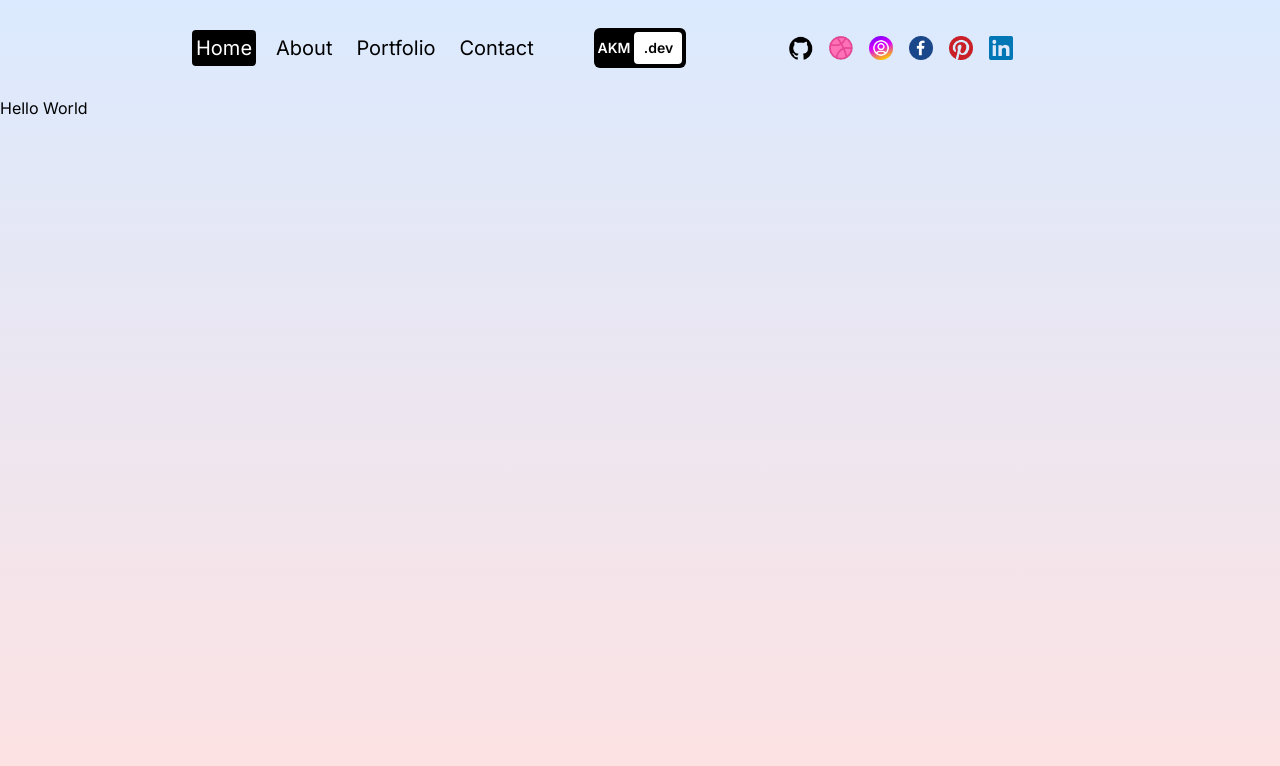
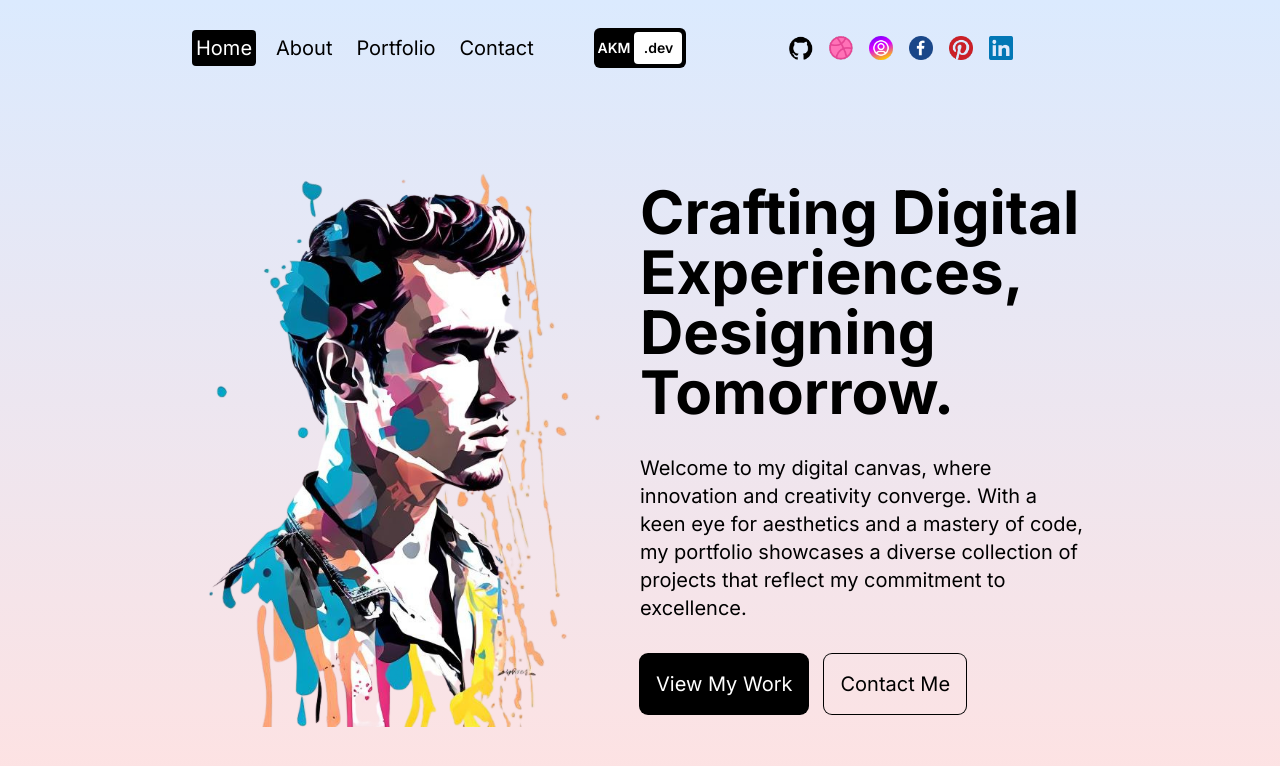
Before and after one commit to abdulkareemm/akm-portfolio, a Next.js app: page / in a window 1280 px wide. Shown: the top 766 px of the page. Built offline with nearby package versions, Linux system fonts and the light colour scheme.

Commit message:
home page

```diff
--- a/src/app/layout.js
+++ b/src/app/layout.js
@@ -18,7 +18,7 @@
           <div className="h-24">
             <Navbar />
           </div>
-          <div className="h-[calc(100vh - 6rem)]">{children}</div>
+          <div className="h-[calc(100vh-6rem)]">{children}</div>
         </div>
       </body>
     </html>
--- a/src/app/page.jsx
+++ b/src/app/page.jsx
@@ -1,5 +1,37 @@
+import Image from "next/image";
+
 const Homepage = () => {
-  return <div>Hello World</div>;
+  return (
+    <div className="h-full flex flex-col lg:flex-row px-4 sm:px-8 md:px-12 lg:px-20 xl:px-48 text-xl">
+      {/* IMAGE CONTAINER */}
+      <div className="h-1/2 lg:h-full lg:w-1/2  relative">
+        <Image src="/hero.png" alt="" fill className="object-contain" />
+      </div>
+      {/* TEXT CONTAINER */}
+      <div className="h-1/2 flex flex-col lg:h-full lg:w-1/2 gap-8 items-center justify-center">
+        {/* TITLE */}
+        <h1 className="text-4xl md:text-6xl font-bold">
+          Crafting Digital Experiences, Designing Tomorrow.
+        </h1>
+        {/* DESC */}
+        <p className="text-sm md:text-xl">
+          Welcome to my digital canvas, where innovation and creativity
+          converge. With a keen eye for aesthetics and a mastery of code, my
+          portfolio showcases a diverse collection of projects that reflect my
+          commitment to excellence.
+        </p>
+        {/* BUTTONS */}
+        <div className="w-full flex gap-4">
+          <button className="p-4 rounded-lg ring-1 ring-black bg-black text-white">
+            View My Work
+          </button>
+          <button className="p-4 rounded-lg ring-1 ring-black">
+            Contact Me
+          </button>
+        </div>
+      </div>
+    </div>
+  );
 };
 
 export default Homepage;
```
Also changed, not shown: package.json (+6 -5 lines), 1 other file (tests, documents, lock files or other folders).
